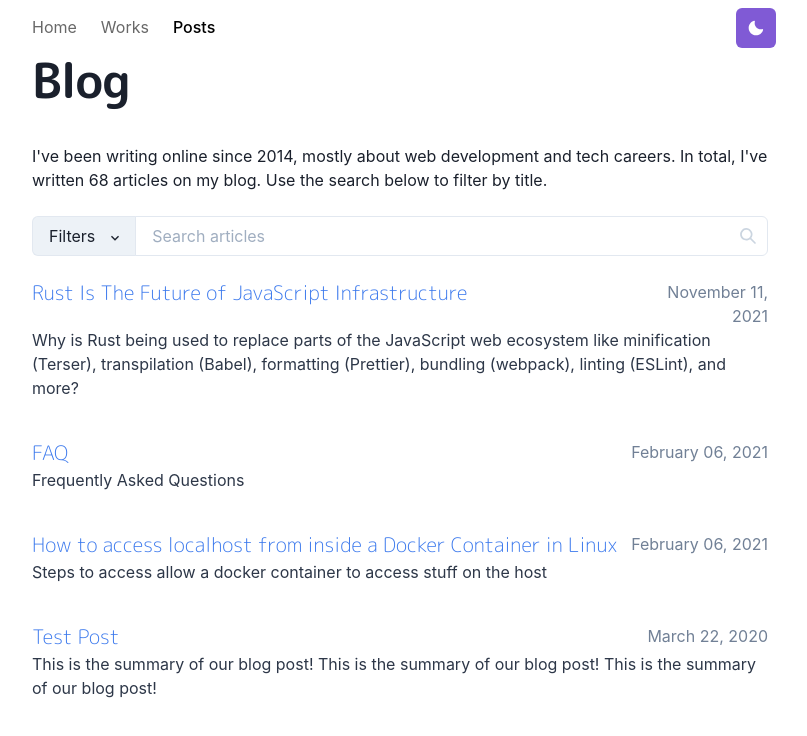
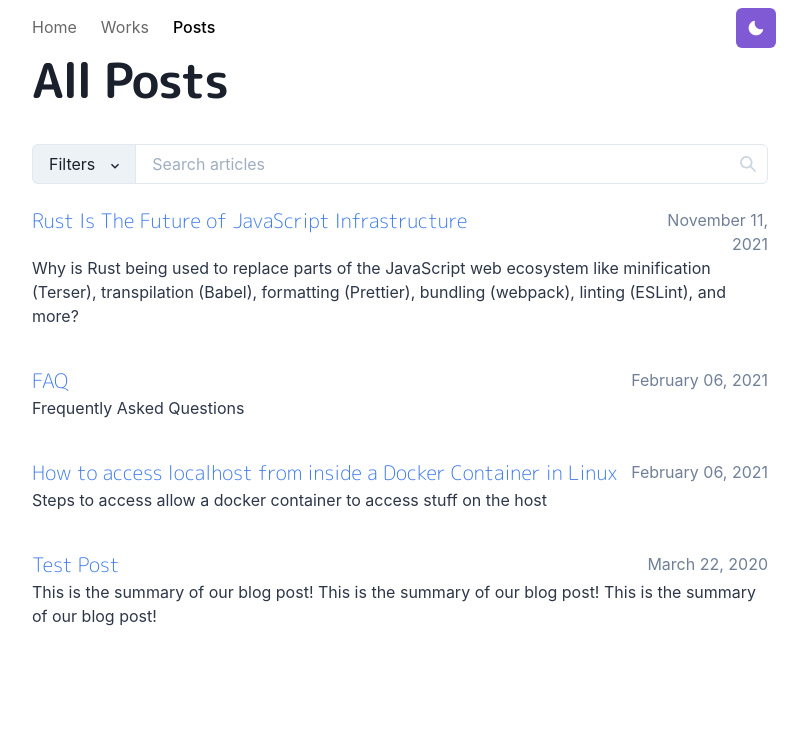
Before and after one commit to AdisonCavani/adisoncavani.github.io, a Next.js app: page /posts in a window 1280 px wide. Shown: the top 736 px of the page, without its empty margins (240-1047 px from the left). Built offline with nearby package versions, Linux system fonts and the light colour scheme.

Commit message:
Remove section in Posts page

```diff
--- a/pages/posts.tsx
+++ b/pages/posts.tsx
@@ -12,9 +12,7 @@ import {
   InputLeftAddon,
   Menu,
   MenuButton,
-  Button,
   MenuList,
-  MenuItem,
   MenuItemOption,
   MenuOptionGroup,
 } from "@chakra-ui/react";
@@ -64,15 +62,8 @@ export default function Blog({ posts }) {
         >
           <Section>
             <Heading letterSpacing="tight" mb={4} as="h1" size="2xl">
-              Blog
+              All Posts
             </Heading>
-          </Section>
-          <Section delay="0.1">
-            <Text>
-              I&apos;ve been writing online since 2014, mostly about web
-              development and tech careers. In total, I&apos;ve written 68
-              articles on my blog. Use the search below to filter by title.
-            </Text>
           </Section>
           <Box w="100%">
             <Section delay="0.1">
```
